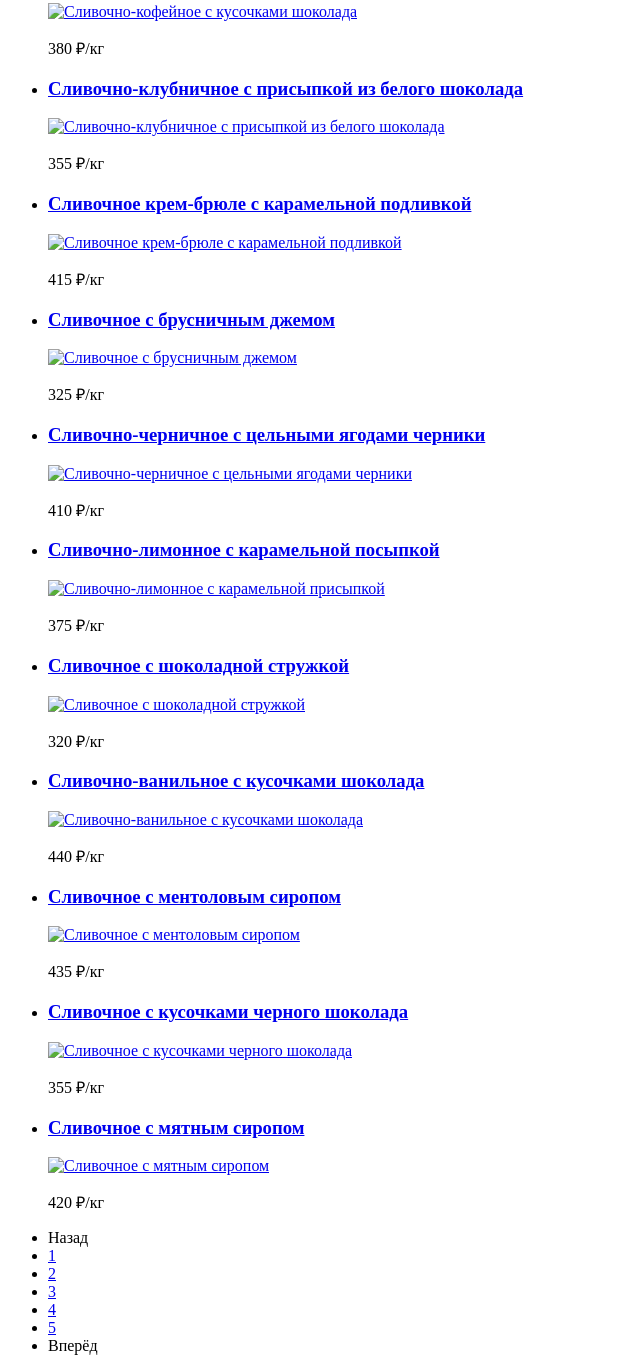
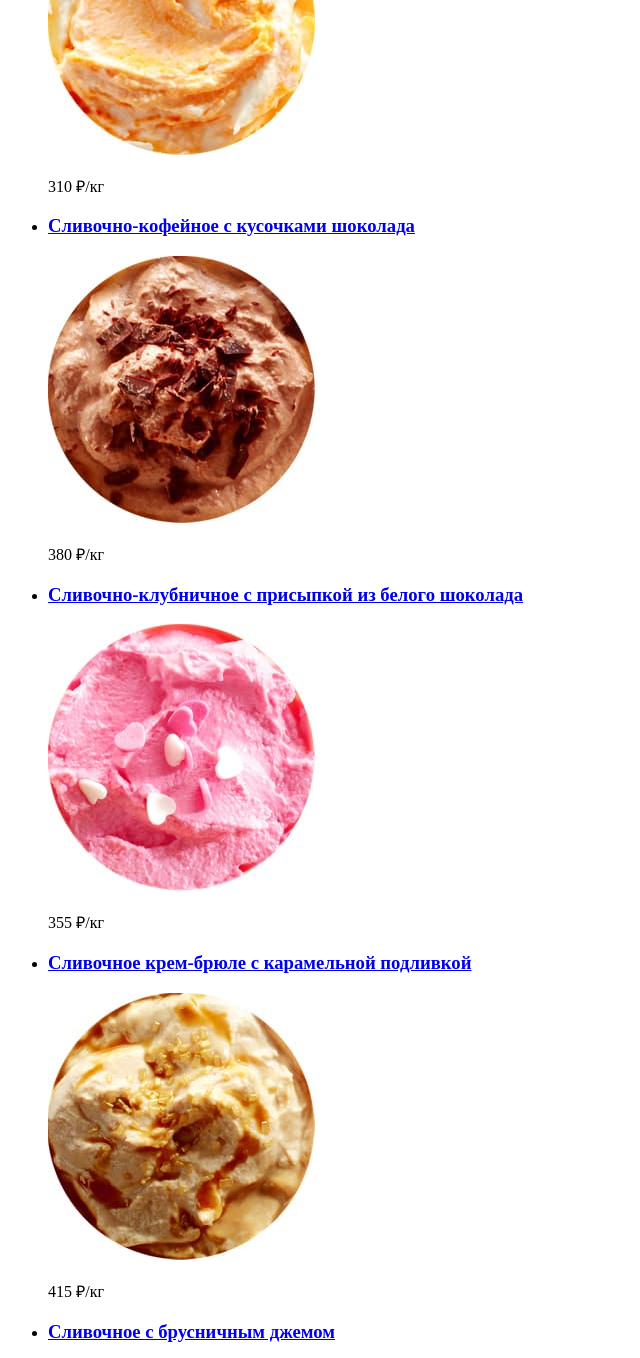
Before and after one commit to aanikeychik21/212278-gllacy-27, a plain HTML site: page catalog.html in a window 1280 px wide. Shown: the part 653-2011 px from the top of the page, without its empty margins (0-640 px from the left). Drawn offline with Linux system fonts and the light colour scheme.

Commit message:
добавлен путь к изображениям

```diff
--- a/catalog.html
+++ b/catalog.html
@@ -57,7 +57,7 @@
         </h3>
         <p>
           <a href="#">
-            <img src="ice-cream-orange.jpg" width="267" height="267"
+            <img src="img/ice-cream-orange.jpg" width="267" height="267"
               alt="Сливочное с апелисиновым джемом и цитрусовой стружкой">
           </a>
         </p>
@@ -73,7 +73,7 @@
         </h3>
         <p>
           <a href="#">
-            <img src="ice-cream-coffee.jpg" width="267" height="267"
+            <img src="img/ice-cream-coffee.jpg" width="267" height="267"
               alt="Сливочно-кофейное с кусочками шоколада">
           </a>
         </p>
@@ -89,7 +89,7 @@
         </h3>
         <p>
           <a href="#">
-            <img src="ice-cream-strawberry.jpg" width="267" height="267"
+            <img src="img/ice-cream-strawberry.jpg" width="267" height="267"
               alt="Сливочно-клубничное с присыпкой из белого шоколада">
           </a>
         </p>
@@ -105,7 +105,7 @@
         </h3>
         <p>
           <a href="#">
-            <img src="ice-cream-caramel.jpg" width="267" height="267"
+            <img src="img/ice-cream-caramel.jpg" width="267" height="267"
               alt="Сливочное крем-брюле с карамельной подливкой">
           </a>
         </p>
@@ -121,7 +121,7 @@
         </h3>
         <p>
           <a href="#">
-            <img src="ice-cream-cowberry.jpg" width="267" height="267"  alt="Сливочное с брусничным джемом">
+            <img src="img/ice-cream-cowberry.jpg" width="267" height="267"  alt="Сливочное с брусничным джемом">
           </a>
         </p>
         <p>
@@ -136,7 +136,7 @@
         </h3>
         <p>
           <a href="#">
-            <img src="ice-cream-blueberry.jpg" width="267" height="267"
+            <img src="img/ice-cream-blueberry.jpg" width="267" height="267"
               alt="Сливочно-черничное с цельными ягодами черники">
           </a>
         </p>
@@ -152,7 +152,7 @@
         </h3>
         <p>
           <a href="#">
-            <img src="ice-cream-lemon.jpg" width="267" height="267"
+            <img src="img/ice-cream-lemon.jpg" width="267" height="267"
               alt="Сливочно-лимонное с карамельной присыпкой">
           </a>
         </p>
@@ -168,7 +168,7 @@
         </h3>
         <p>
           <a href="#">
-            <img src="ice-cream-chocolate.jpg" width="267" height="267" alt="Сливочное с шоколадной стружкой">
+            <img src="img/ice-cream-chocolate.jpg" width="267" height="267" alt="Сливочное с шоколадной стружкой">
           </a>
         </p>
         <p>
@@ -183,7 +183,7 @@
         </h3>
         <p>
           <a href="#">
-            <img src="ice-cream-vanila.jpg" width="267" height="267"
+            <img src="img/ice-cream-vanila.jpg" width="267" height="267"
               alt="Сливочно-ванильное с кусочками шоколада">
           </a>
         </p>
@@ -199,7 +199,7 @@
         </h3>
         <p>
           <a href="#">
-            <img src="ice-cream-menthol.jpg" width="267" height="267"  alt="Сливочноe с ментоловым сиропом">
+            <img src="img/ice-cream-menthol.jpg" width="267" height="267"  alt="Сливочноe с ментоловым сиропом">
           </a>
         </p>
         <p>
@@ -214,7 +214,7 @@
         </h3>
         <p>
           <a href="#">
-            <img src="ice-cream-black-chocolate.jpg" width="267" height="267"
+            <img src="img/ice-cream-black-chocolate.jpg" width="267" height="267"
               alt="Сливочное с кусочками черного шоколада">
           </a>
         </p>
@@ -230,7 +230,7 @@
         </h3>
         <p>
           <a href="#">
-            <img src="ice-cream-mint.jpg" width="267" height="267"  alt="Сливочное с мятным сиропом">
+            <img src="img/ice-cream-mint.jpg" width="267" height="267"  alt="Сливочное с мятным сиропом">
           </a>
         </p>
         <p>
```
